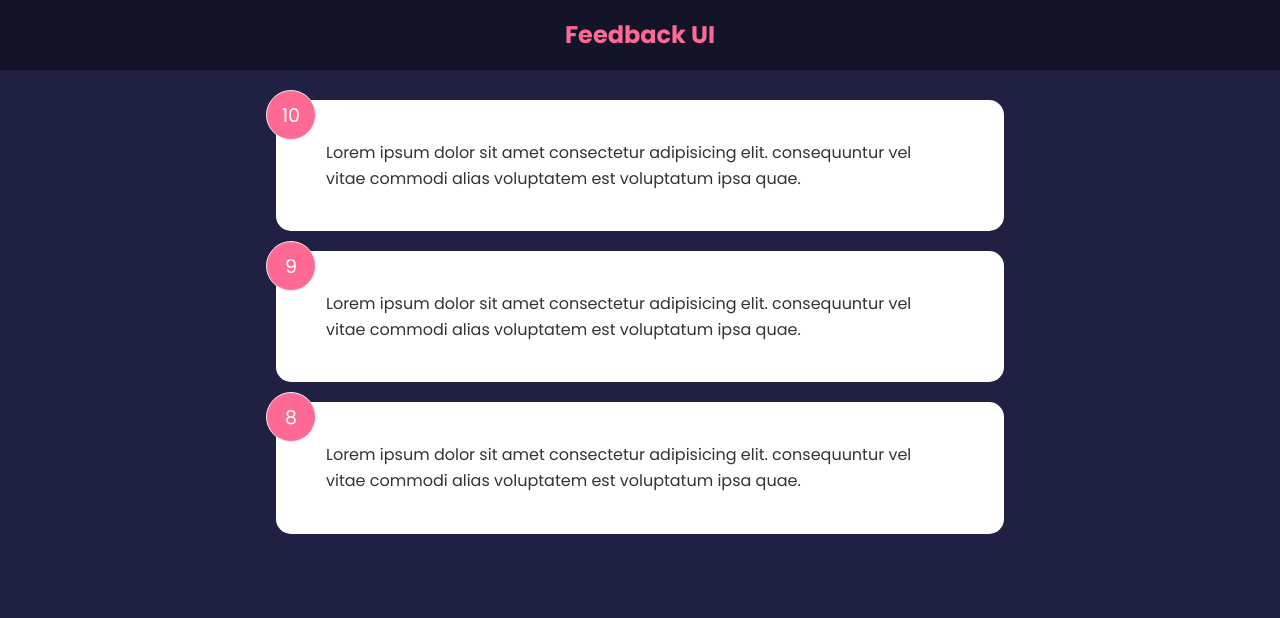
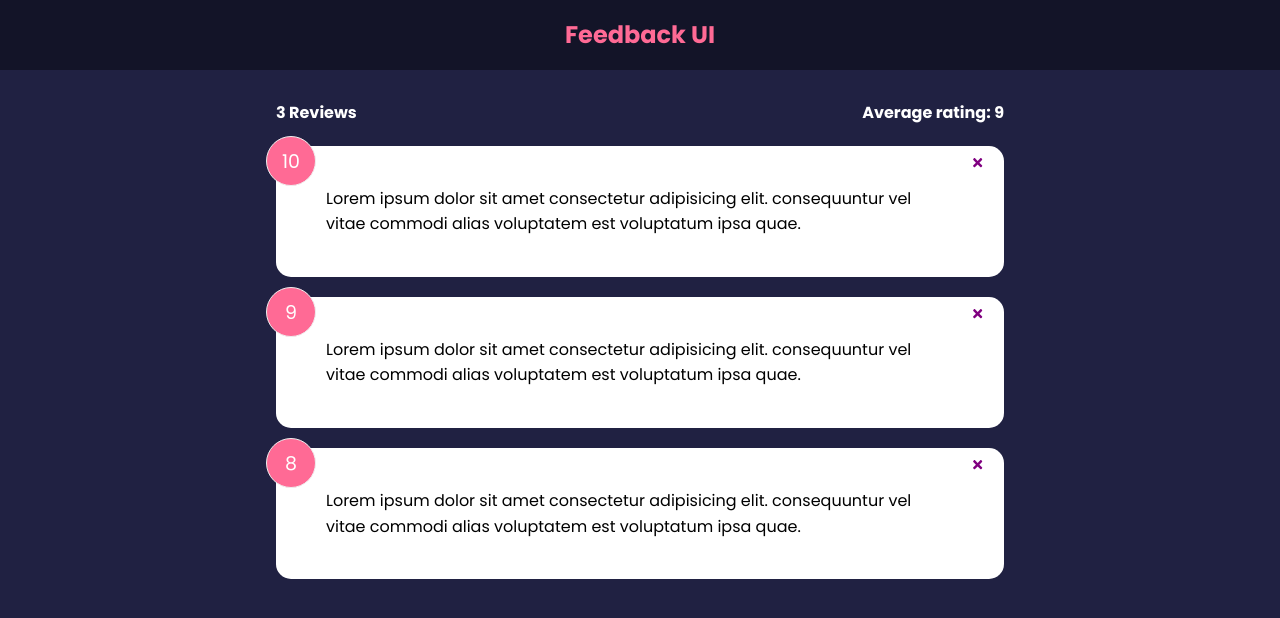
Before and after one commit to cchristoffer/feedback-app, a React (Create React App) app: page / in a window 1280 px wide. Shown: the top 618 px of the page. Built offline with nearby package versions, Linux system fonts and the light colour scheme.

Commit message:
Added card component and stats

```diff
--- a/package.json
+++ b/package.json
@@ -8,6 +8,7 @@
     "@testing-library/user-event": "^13.5.0",
     "react": "^17.0.2",
     "react-dom": "^17.0.2",
+    "react-icons": "^4.3.1",
     "react-scripts": "5.0.0",
     "web-vitals": "^2.1.2"
   },
--- a/src/App.js
+++ b/src/App.js
@@ -2,15 +2,24 @@
 import Header from "./components/Header";
 import FeedbackList from "./components/FeedbackList";
 import FeedbackData from "./data/FeedbackData";
+import FeedbackStats from "./components/FeedbackStats";
 
 function App() {
   const [feedback, setFeedback] = useState(FeedbackData);
+
+  const deleteFeedback = (id) => {
+    if(window.confirm('Are you sure you want to delete?')){
+      setFeedback(feedback.filter((item) => item.id !== id))
+    }
+
+  }
 
   return (
     <>
       <Header />
       <div className="container">
-        <FeedbackList feedback={feedback} />
+        <FeedbackStats feedback={feedback} />
+        <FeedbackList feedback={feedback} handleDelete={deleteFeedback} />
       </div>
     </>
   );
--- a/src/components/FeedbackItem.jsx
+++ b/src/components/FeedbackItem.jsx
@@ -1,13 +1,22 @@
+import { FaTimes } from 'react-icons/fa'
+import PropTypes from 'prop-types'
+import Card from "./shared/Card"
 
-function FeedbackItem({item}) {
+function FeedbackItem({item, handleDelete}) {
+
     return (
-        <div className='card'>
+        <Card>
             <div className="num-display">{item.rating}</div>
+            <button onClick={() => handleDelete(item.id)} className="close">
+                <FaTimes color='purple'/>
+            </button>
             <div className="text-display">{item.text}</div>
-        </div>
+        </Card>
     )
 }
 
-
+FeedbackItem.propTypes = {
+    item: PropTypes.object.isRequired,
+}
 
 export default FeedbackItem
--- a/src/components/FeedbackList.jsx
+++ b/src/components/FeedbackList.jsx
@@ -1,18 +1,28 @@
+import PropTypes from "prop-types";
 import FeedbackItem from "./FeedbackItem";
 
-function FeedbackList({feedback}) {
-    if(!feedback || feedback.length === 0) {
-        return <p>No  feedback yet!</p>
-    }
+function FeedbackList({ feedback, handleDelete }) {
+  if (!feedback || feedback.length === 0) {
+    return <p>No feedback yet!</p>;
+  }
 
-
-    return (
-        <div className='feedback-list'>
-            {feedback.map((item) => (
-                <FeedbackItem key={item.id} item={item} />
-            ))}
-        </div>
-    )
+  return (
+    <div className="feedback-list">
+      {feedback.map((item) => (
+        <FeedbackItem key={item.id} item={item} handleDelete={handleDelete} />
+      ))}
+    </div>
+  );
 }
 
-export default FeedbackList
+FeedbackList.propTypes = {
+  feedback: PropTypes.arrayOf(
+    PropTypes.shape({
+      id: PropTypes.number.isRequired,
+      text: PropTypes.string.isRequired,
+      rating: PropTypes.number.isRequired,
+    })
+  ),
+};
+
+export default FeedbackList;
--- /dev/null
+++ b/src/components/FeedbackStats.jsx
@@ -0,0 +1,24 @@
+import PropTypes from 'prop-types'
+//impt
+
+function FeedbackStats({feedback}) {
+    //calculate ratings avg
+    let average = feedback.reduce((acc, cur) => {
+        return acc + cur.rating
+    }, 0) / feedback.length
+
+    average = average.toFixed(1).replace(/[.,]0$/, '')
+
+    return (
+        <div className='feedback-stats'>
+            <h4>{feedback.length} Reviews</h4>
+            <h4>Average rating: {isNaN(average) ? 0 : average}</h4>
+        </div>
+    )
+}
+
+FeedbackStats.propTypes = {
+    feedback: PropTypes.array.isRequired,
+}
+
+export default FeedbackStats
--- /dev/null
+++ b/src/components/shared/Card.jsx
@@ -0,0 +1,32 @@
+import PropTypes from "prop-types";
+
+function Card({ children, reverse }) {
+  /*   return (
+        <div className={`card ${reverse && 'reverse'}`}>
+            {children}
+        </div>
+ )*/
+
+  return (
+    <div
+      className="card"
+      style={{
+        backgroundColor: reverse ? "rgba(0,0,0.4)" : "#fff",
+        color: reverse ? "#fff" : "#000",
+      }}
+    >
+      {children}
+    </div>
+  );
+}
+
+Card.defaultProps = {
+  reverse: false,
+};
+
+Card.propTypes = {
+    children: PropTypes.node.isRequired,
+    reverse: PropTypes.bool,
+}
+
+export default Card;
```
Also changed, not shown: 1 other file (tests, documents, lock files or other folders).
